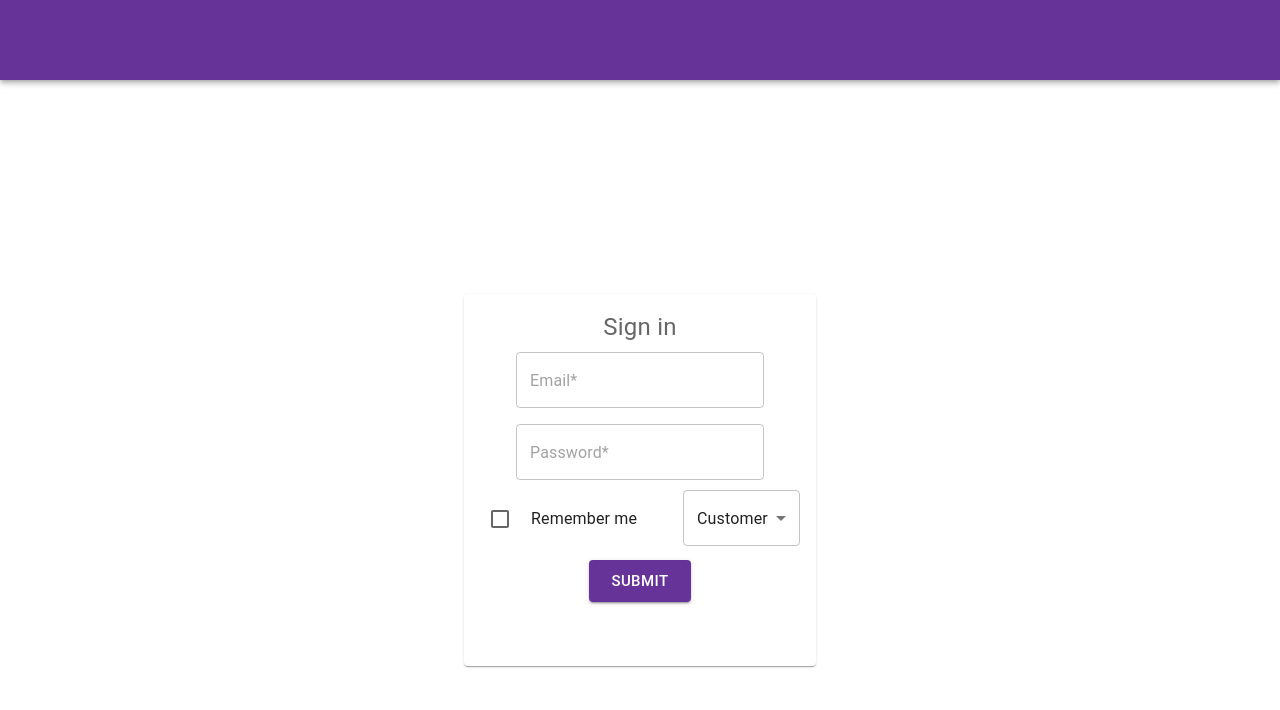
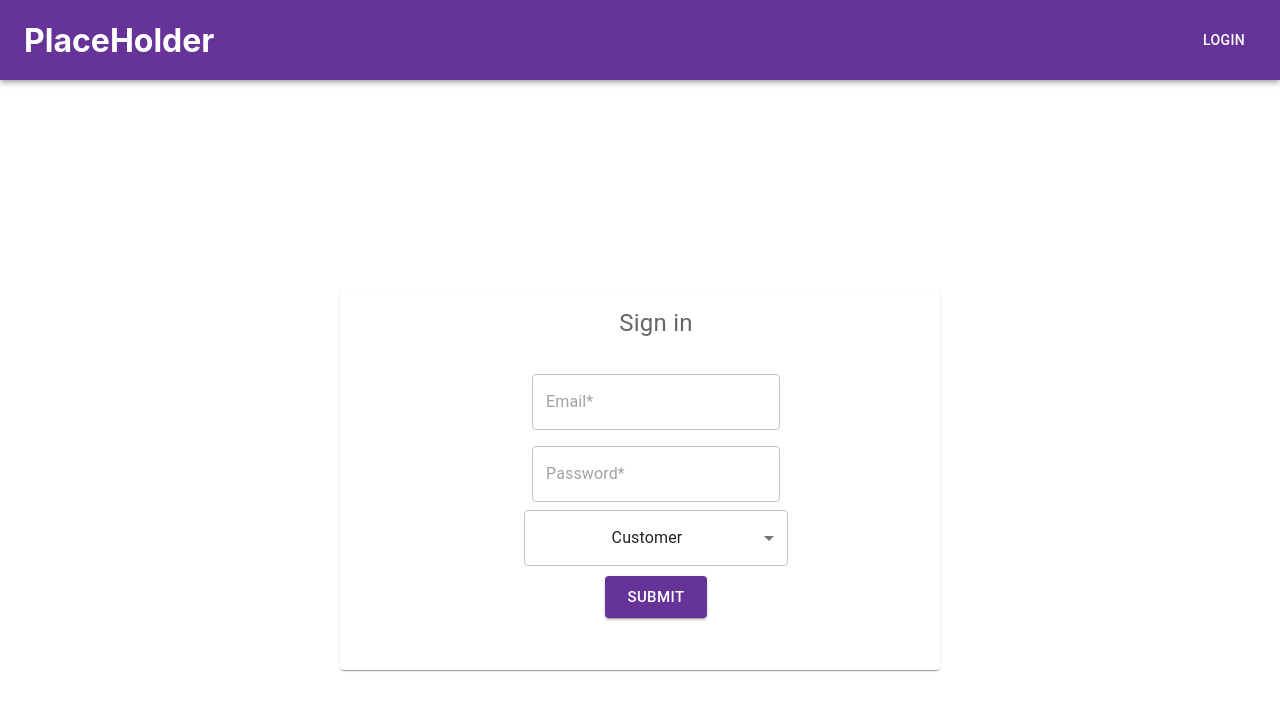
Before and after one commit to ElectroRage/Coupons-Phase3-React, a React (Create React App) app: page /login in a window 1280 px wide. Shown: the top 710 px of the page. Built offline with nearby package versions, Linux system fonts and the light colour scheme.

Commit message:
midway implementing validation

```diff
--- a/package.json
+++ b/package.json
@@ -4,7 +4,7 @@
   "private": true,
   "dependencies": {
     "@emotion/react": "^11.13.3",
-    "@emotion/styled": "^11.13.0",
+    "@emotion/styled": "^11.13.5",
     "@mui/icons-material": "^6.1.10",
     "@mui/material": "^6.1.10",
     "@mui/styled-engine-sc": "^6.1.6",
--- a/src/App.tsx
+++ b/src/App.tsx
@@ -1,32 +1,43 @@
 import React from 'react';
 import './App.css';
-import {LoginBox} from "./Components/LoginPage/LoginBox/LoginBox";
-import {Header} from "./Components/Layout-Section/Header/Header";
-import {LoginArea} from "./Components/LoginPage/LoginArea/LoginArea";
-import {PageLayout} from "./Components/Layout-Section/PageLayout/PageLayout";
-import {BrowserRouter} from "react-router-dom";
+import {BrowserRouter, useNavigate} from "react-router-dom";
 import {Router} from "./Components/Router/Router";
 import AppBar from "@mui/material/AppBar";
-import {Toolbar, Typography} from "@mui/material";
+import {Box, Button, Toolbar} from "@mui/material";
 
 function App() {
+    const navigate = useNavigate();
     return (
         <div className="App">
+            <Box sx={{flexGrow: 1}}>
                 <AppBar sx={{
                     position: "static",
                     top: "0",
                     left: "0",
                     width: "100%",
-                height:" 10vh",
+                    height: " 10vh",
                     backgroundColor: "rebeccapurple"
                 }}>
-                <Toolbar sx={{textAlign:"center"}}>
-                    {/*<Typography></Typography>*/}
+
+                    <Toolbar>
+                        <Box sx={{flexGrow: 1, textAlign: 'left'}} onClick={() => navigate("/")}>
+                            <h1>PlaceHolder</h1>
+                        </Box>
+                        {localStorage.getItem("token") ?
+                            <Button color="inherit" onClick={() => {
+                                localStorage.clear()
+                                navigate("/");
+                            }}>Logout</Button> :
+                            <Button onClick={() => navigate("/login")} disableRipple	 color="inherit" sx={{textAlign: 'right'}}>
+                                Login
+                            </Button>
+                        }
+
                     </Toolbar>
+
                 </AppBar>
-            <BrowserRouter>
+            </Box>
             <Router/>
-            </BrowserRouter>
         </div>
     );
 }
--- a/src/Components/CompanyComponents/CouponForm/CouponForm.tsx
+++ b/src/Components/CompanyComponents/CouponForm/CouponForm.tsx
@@ -32,18 +32,12 @@ export function CouponForm(): JSX.Element {
 
     useEffect(() => {
         companyService.getDetails()
-            .then(company => {
-                setCompany(new Company(company.id, company.name, company.email, ""))
-            }
+            .then(c => {
+                    setCompany(new Company(c.id, c.name, c.email, ""))
+                }
             )
             .catch(err => console.log(err.response.data));
-    },[] );
-
-    useEffect(() => {
-        if (company) {
-            console.log("Company fetched:", company);
-        }
-    }, [company]);
+    }, []);
 
 
     function handleTitle(event: ChangeEvent<HTMLInputElement>) {
@@ -83,11 +77,12 @@ export function CouponForm(): JSX.Element {
 
     function handleSubmit(event: ChangeEvent<HTMLFormElement>) {
         event.preventDefault()
-        const coupon = new Coupon(0, company!.id, category, title,
+        console.log(company)
+        const coupon = new Coupon(0, company!, category, title,
             description, new Date(start), new Date(end), amount, price, image)
         companyService.addCoupon(coupon)
             .then((coupon) => {
-                companyService.addCoupon(coupon)
+                console.log(coupon)
             })
             .catch(err => alert(err.response.data))
 
@@ -106,7 +101,6 @@ export function CouponForm(): JSX.Element {
                 </AccordionSummary>
                 <AccordionDetails>
                     <form onSubmit={handleSubmit}>
-
                         <Card elevation={3}>
                             <FormControl>
                                 <Grid container spacing={3}>
@@ -115,8 +109,9 @@ export function CouponForm(): JSX.Element {
                                             <TextField value={company?.name ?? "..."} label="" disabled type="text"/>
                                             <TextField value={start} label="Start Date:" type="date"
                                                        onChange={handleStartDate}/>
-                                            <TextField value={price} label="Price:" type="text" onChange={handlePrice}/>
-                                            <Select defaultValue={category} onChange={handleCategory}>
+                                            <TextField value={price} label="Price:" type="number" onChange={handlePrice}/>
+                                            <Select
+                                                defaultValue={category} onChange={handleCategory}>
                                                 <MenuItem value={"default"} disabled>Select Category</MenuItem>
                                                 <MenuItem value={"Food"}>Food</MenuItem>
                                                 <MenuItem value={"Electricity"}>Electricity</MenuItem>
@@ -132,7 +127,7 @@ export function CouponForm(): JSX.Element {
                                             <TextField value={title} label="Title" type="text" onChange={handleTitle}/>
                                             <TextField value={end} label="End Date" type="date"
                                                        onChange={handleEndDate}/>
-                                            <TextField value={amount} label="Amount for Sale" type="text"
+                                            <TextField value={amount} label="Amount for Sale" type="number"
                                                        onChange={handleAmount}/>
                                             <TextField value={image} label="Image Path" type="text"
                                                        onChange={handleImage}/>
--- a/src/Components/LoginPage/LoginBox/LoginBox.tsx
+++ b/src/Components/LoginPage/LoginBox/LoginBox.tsx
@@ -1,5 +1,6 @@
 import "./LoginBox.css";
 import {
+    Box,
     Button,
     Card,
     CardContent,
@@ -71,14 +72,22 @@ export function LoginBox(): JSX.Element {
                     needs to redirect or have logout option
                 </div>
                 :
-                <Card>
-                    <CardContent>
+                <Card sx={{width:"600px",height:"350px"}}>
+                    <CardContent sx={{
+                        display: "flex",
+                        justifyContent: "center",
+                        alignItems: "center",
+                        flexDirection: "column",
+                        width: "100%",
+                    }}>
                         <FormLabel sx={{fontSize: "24px"}}>Sign in</FormLabel>
+                        <Box sx={{marginTop:"25px"}}>
                                 <form onSubmit={sendRequest}>
                                     <TextField required onChange={handleEmail} placeholder="Email*" type="email"/><br/>
-                            <TextField required onChange={handlePassword} placeholder="Password*" type="password"/><br/>
-                            <FormControlLabel control={<Checkbox/>} label="Remember me"/>
-                            <Select value={clientType} onChange={handleClientType}>
+                                    <TextField required onChange={handlePassword} placeholder="Password*"
+                                               type="password"/><br/>
+                                    {/*<FormControlLabel control={<Checkbox/>} label="Remember me"/>*/}
+                                    <Select fullWidth value={clientType} onChange={handleClientType}>
                                         <MenuItem value="" disabled>Account Type</MenuItem>
                                         <MenuItem value="Administrator">Administrator</MenuItem>
                                         <MenuItem value="Company">Company</MenuItem>
@@ -87,6 +96,7 @@ export function LoginBox(): JSX.Element {
                                     <Button type="submit" size="large" variant="contained"
                                             sx={{backgroundColor: "rebeccapurple"}}>Submit</Button>
                                 </form>
+                        </Box>
                     </CardContent>
                 </Card>
             }
--- a/src/Components/Router/Router.tsx
+++ b/src/Components/Router/Router.tsx
@@ -8,32 +8,30 @@ import authService from "../../Services/AuthService";
 
 
 export function Router(): JSX.Element {
-
-    const location = useLocation();
-    const navigate = useNavigate();
-
-    useEffect(() => {
-        const token = localStorage.getItem("token")
-        const email = localStorage.getItem("email")
-        if (!token || !email) {
-            localStorage.clear()
-            alert("Missing Info, Please login")
-            // navigate("/login")
-            return;
-        }
-        authService.validate(token, email)
-            .then(bool => {
-                if (!bool) {
-                    localStorage.removeItem("token")
-                    alert("Session token expired, please login")
-                    // navigate("/login")
-                    return
-                }
-
-            })
-
-
-    }, [location]);
+    // const location = useLocation();
+    // const navigate = useNavigate();
+    //
+    // useEffect(() => {
+    //     const token = localStorage.getItem("token")
+    //     const email = localStorage.getItem("email")
+    //     if (!token || !email) {
+    //         alert("Missing Info, Please login")
+    //         // navigate("/login")
+    //         return;
+    //     }
+    //     authService.validate(token, email)
+    //         .then(bool => {
+    //             if (!bool) {
+    //                 localStorage.removeItem("token")
+    //                 alert("Session token expired, please login")
+    //                 // navigate("/login")
+    //                 return
+    //             }
+    //
+    //         })
+    //
+    //
+    // }, [location]);
 
     return (
         <div className="Routing">
--- a/src/Models/Coupon.ts
+++ b/src/Models/Coupon.ts
@@ -3,10 +3,10 @@ import {Company} from "./Company";
 export class Coupon {
 
     id: number;
-    company: number;
+    company: Company;
     category: string;
     title: string;
-    Description: string;
+    description: string;
     startDate: Date;
     endDate: Date;
     amount: number;
@@ -14,13 +14,13 @@ export class Coupon {
     image: string;
 
 
-    constructor(id: number, company: number, category: string, title: string,
-                Description: string, startDate: Date, endDate: Date, amount: number, price: number, image: string) {
+    constructor(id: number, company: Company, category: string, title: string,
+               description: string, startDate: Date, endDate: Date, amount: number, price: number, image: string) {
         this.id = id;
         this.company = company;
         this.category = category;
         this.title = title;
-        this.Description = Description;
+        this.description = description;
         this.startDate = startDate;
         this.endDate = endDate;
         this.amount = amount;
--- a/src/index.tsx
+++ b/src/index.tsx
@@ -4,22 +4,25 @@ import './index.css';
 import App from './App';
 import reportWebVitals from './reportWebVitals';
 import axios from "axios"
+import {BrowserRouter} from "react-router-dom";
 
 
 axios.interceptors.request.use(function (config) {
-    if(localStorage.token)
-        config.headers.Authorization = "Bearer " + localStorage.token;
+    if (localStorage.token)
+        config.headers.Authorization = localStorage.token;
     return config;
 });
 
 const root = ReactDOM.createRoot(
-  document.getElementById('root') as HTMLElement
+    document.getElementById('root') as HTMLElement
 );
 root.render(
-    <App />
+    <BrowserRouter>
+        <App/>
+    </BrowserRouter>
 
     // <React.StrictMode>
-  // </React.StrictMode>
+    // </React.StrictMode>
 );
 
 // If you want to start measuring performance in your app, pass a function
```
Also changed, not shown: 1 other file (tests, documents, lock files or other folders). Lines whose indentation alone changed are shown as unchanged.
